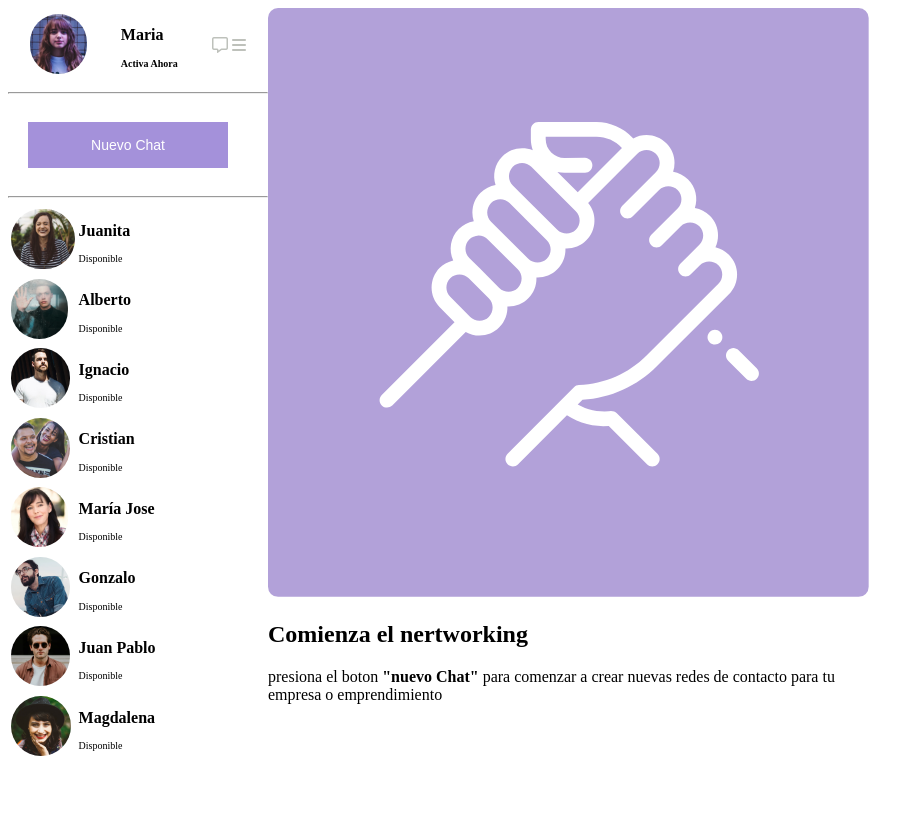
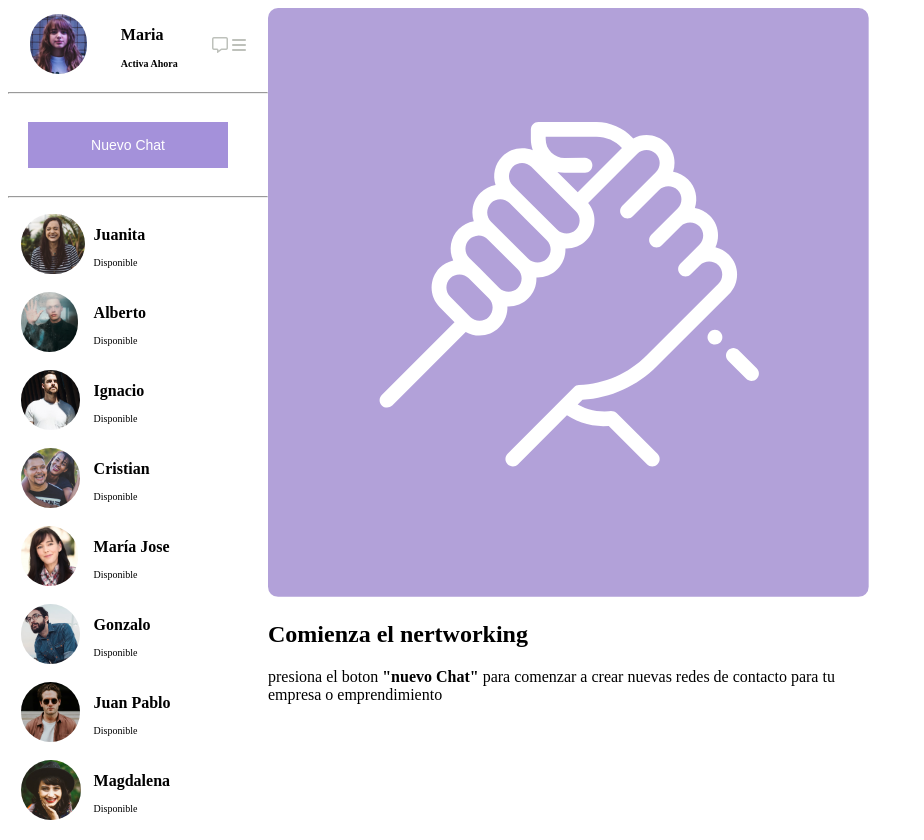
Before and after one commit to josealexanderdrt/m2-desafio-1, a plain HTML site: page index.html in a window 1280 px wide. Shown: the whole page, without its empty margins (0-924 px from the left). Before the commit the page ends 800 px from the top, so only its background shows below. Drawn offline with Linux system fonts and the light colour scheme.

Commit message:
últimos cambios oficina

```diff
--- a/assets/css/styles.css
+++ b/assets/css/styles.css
@@ -42,9 +42,14 @@ p.chat{
 
 /*LISTA DE CONTACTOS */
 
-ul{
-    list-style: none;
+.photocontacs {
+    height: 60px;
+    border-radius: 30px;
+    margin: 5px 5px 5px 10px ;
 }
+
+tr { border: solid gray}
+
 
 
 
@@ -57,9 +62,7 @@ ul{
      border-radius: 30px;}
 
 
-.photocontacs {
-        height: 60px;
-        border-radius: 30px;}
+
 
 
 .user-status{
```
Also changed, not shown: index.html (+2 -0 lines).
